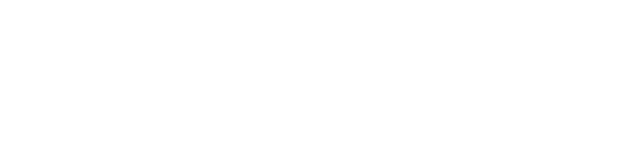
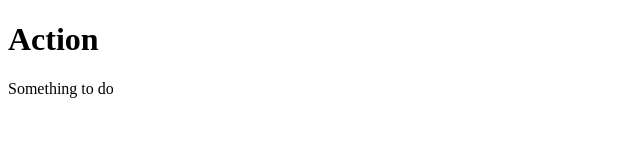
Before and after one commit to marcinito/nauka, a plain HTML site: page index.html in a window 1280 px wide. Shown: the whole page, without its empty margins (0-640 px from the left). Drawn offline with Linux system fonts and the light colour scheme.

Commit message:
shorthand to commit

```diff
--- a/index.html
+++ b/index.html
@@ -7,6 +7,7 @@
     <title>Document</title>
 </head>
 <body>
-
+    <h1>Action</h1>
+    <p>Something to do</p>
 </body>
 </html>
```
